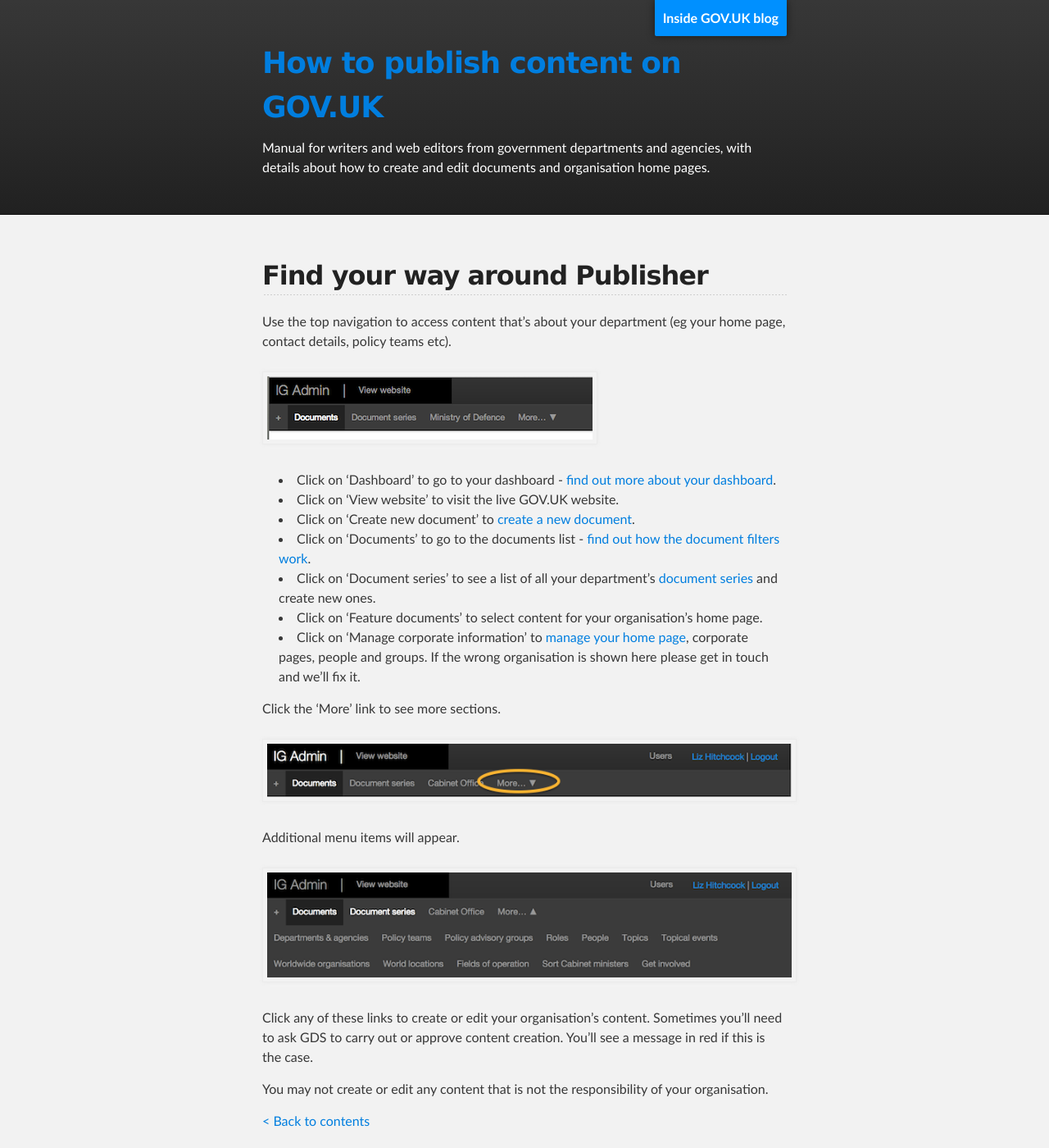
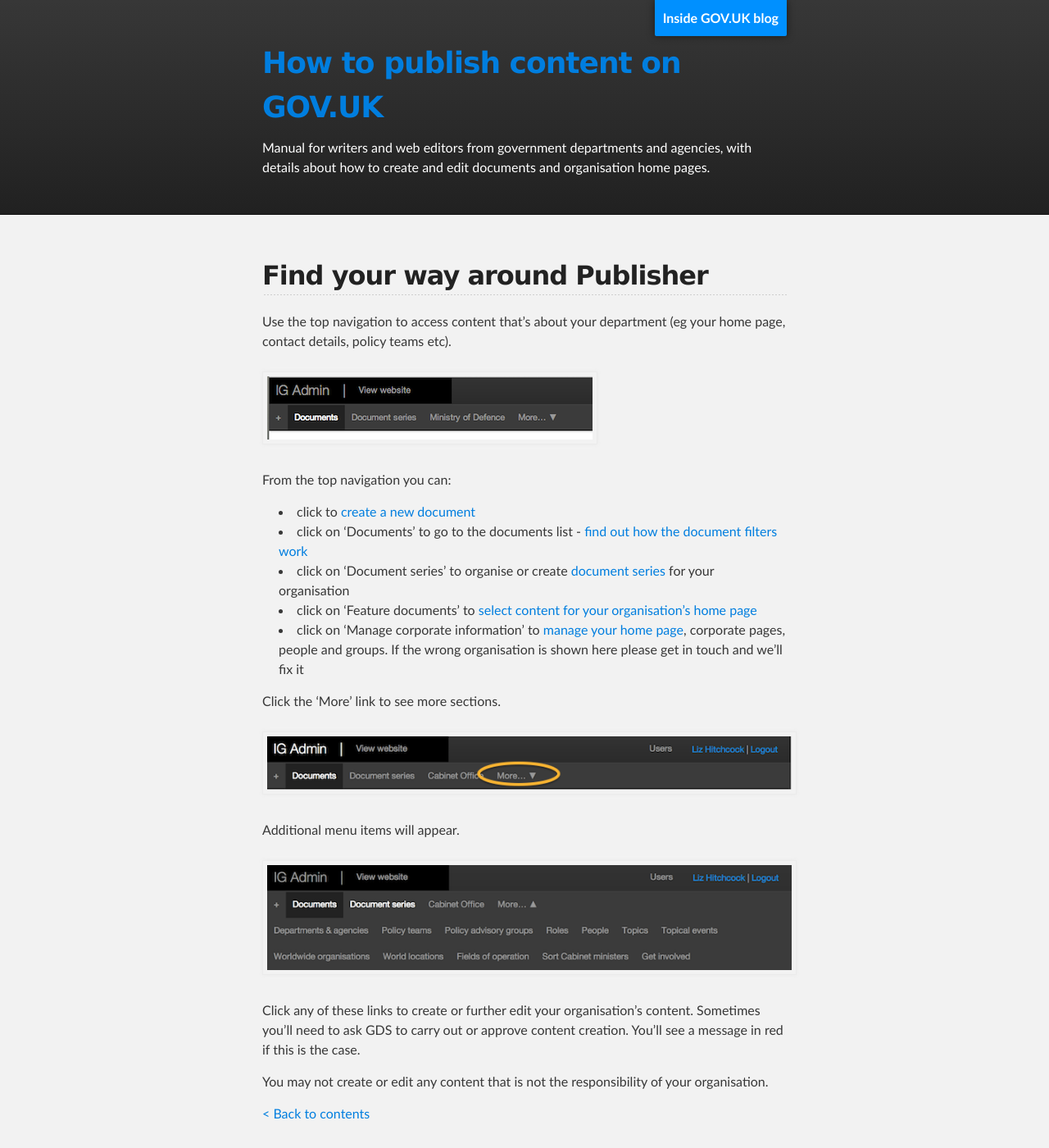
Before and after one commit to alphagov/inside-government-admin-guide, a Jekyll site: the page built from first-steps/top-navigation.md, in a window 1280 px wide and 1400 px high. Shown: the whole window at 82% size. Built offline with Jekyll 4.4.1, drawn with Linux system fonts in a browser that asks for light colours.

Commit message:
Update top-navigation.md

```diff
--- a/first-steps/top-navigation.md
+++ b/first-steps/top-navigation.md
@@ -9,13 +9,13 @@
 
 ![Top navigation 1](top-navigation-1.png)
 
-* Click on 'Dashboard' to go to your dashboard - [find out more about your dashboard](http://alphagov.github.io/inside-government-admin-guide/first-steps/your-dashboard.html).
-* Click on 'View website' to visit the live GOV.UK website.
-* Click on 'Create new document' to [create a new document](http://alphagov.github.io/inside-government-admin-guide/creating-documents/create-a-new-doc.html).
-* Click on ‘Documents’ to go to the documents list - [find out how the document filters work](http://alphagov.github.io/inside-government-admin-guide/first-steps/find-documents.html).
-* Click on 'Document series' to see a list of all your department's [document series](http://alphagov.github.io/inside-government-admin-guide/organisations-groups/document-series.html) and create new ones.
-* Click on 'Feature documents' to select content for your organisation's home page.
-* Click on 'Manage corporate information' to [manage your home page](http://alphagov.github.io/inside-government-admin-guide/organisations-groups/organisation-home-page.html), corporate pages, people and groups. If the wrong organisation is shown here please get in touch and we’ll fix it.
+From the top navigation you can:
+
+* click to [create a new document](http://alphagov.github.io/inside-government-admin-guide/creating-documents/create-a-new-doc.html)
+* click on ‘Documents’ to go to the documents list - [find out how the document filters work](http://alphagov.github.io/inside-government-admin-guide/first-steps/find-documents.html)
+* click on 'Document series' to organise or create [document series](http://alphagov.github.io/inside-government-admin-guide/organisations-groups/document-series.html) for your organisation
+* click on 'Feature documents' to [select content for your organisation's home page](http://alphagov.github.io/inside-government-admin-guide/organisations-groups/feature-documents-home-page.html)
+* click on 'Manage corporate information' to [manage your home page](http://alphagov.github.io/inside-government-admin-guide/organisations-groups/organisation-home-page.html), corporate pages, people and groups. If the wrong organisation is shown here please get in touch and we’ll fix it
 
 Click the 'More' link to see more sections.
 
@@ -25,7 +25,7 @@
 
 ![Top navigation 3](top-navigation-3.png)
 
-Click any of these links to create or edit your organisation's content. Sometimes you'll need to ask GDS to carry out or approve content creation. You'll see a message in red if this is the case.
+Click any of these links to create or further edit your organisation's content. Sometimes you'll need to ask GDS to carry out or approve content creation. You'll see a message in red if this is the case.
 
 You may not create or edit any content that is not the responsibility of your organisation.
 
```
